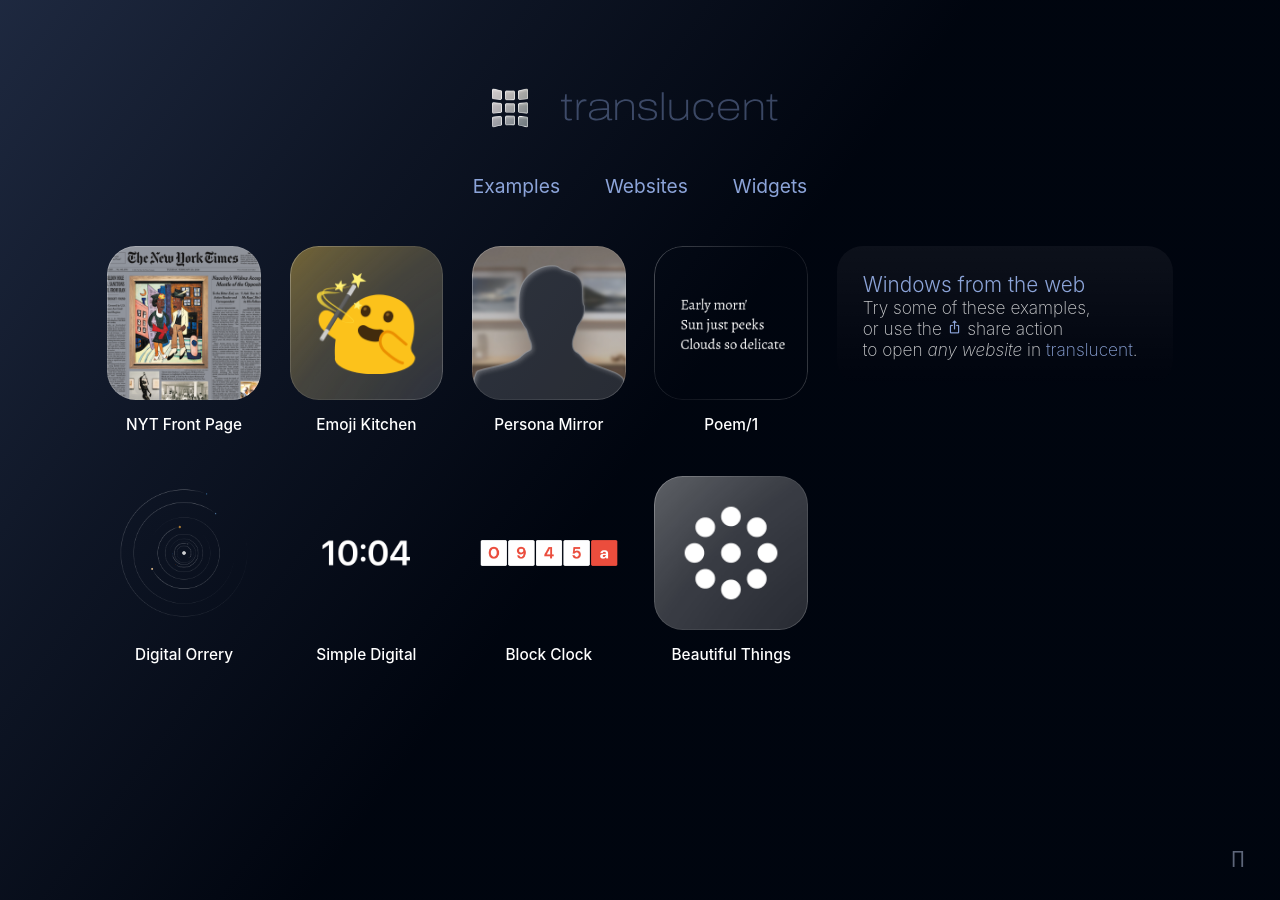
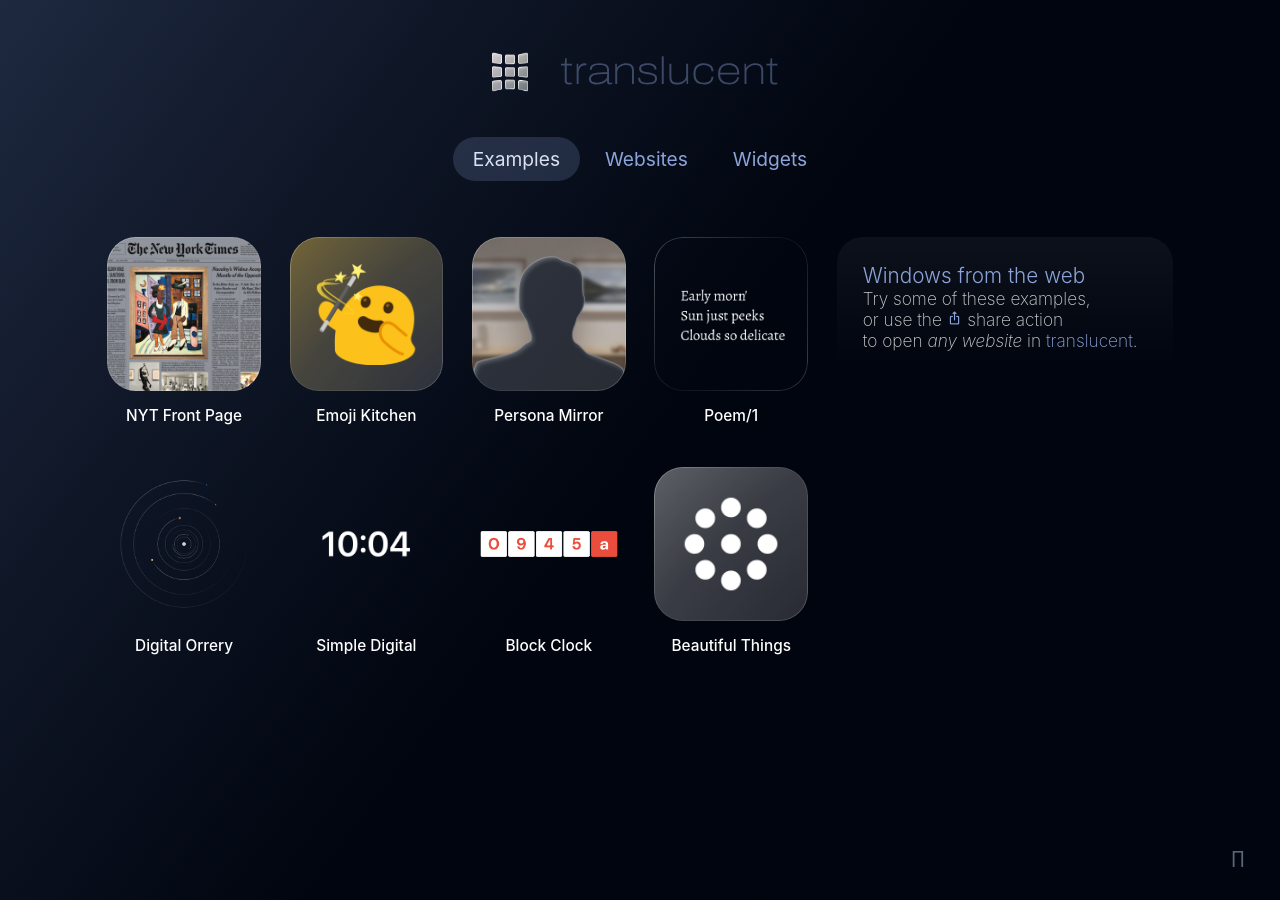
Before and after one commit to arfct/translucent, a Jekyll site: the page built from docs/index.md, in a window 1280 px wide. Built offline with Jekyll 4.4.1, drawn with Linux system fonts in a browser that asks for light colours.

Commit message:
Improve padding

```diff
--- a/docs/assets/css/style.css
+++ b/docs/assets/css/style.css
@@ -284,6 +284,7 @@
   margin: auto;
   box-sizing: border-box;
   margin-bottom:2em;
+  margin-top:2vh;
 }
 
 .spacer {
@@ -299,8 +300,8 @@
   gap:20px;
 
   margin: auto ;
-  padding-top: 8vh ;
-  padding-bottom:2vh;
+  padding-top: 4vh ;
+  padding-bottom:3vh;
   box-sizing:border-box;
   flex: 0 0 auto;
 }
@@ -331,7 +332,9 @@
 
 }
 .nav a:hover,
-body.websites a[href$="websites"],
+body.all a[href$="all"],
+
+body:not(.widgets):not(.websites):not(.experimental)  a[href$="all"],
 body.websites a[href$="websites"],
 body.widgets a[href$="widgets"],
 body.experimental a[href$="experimental"] {
```
